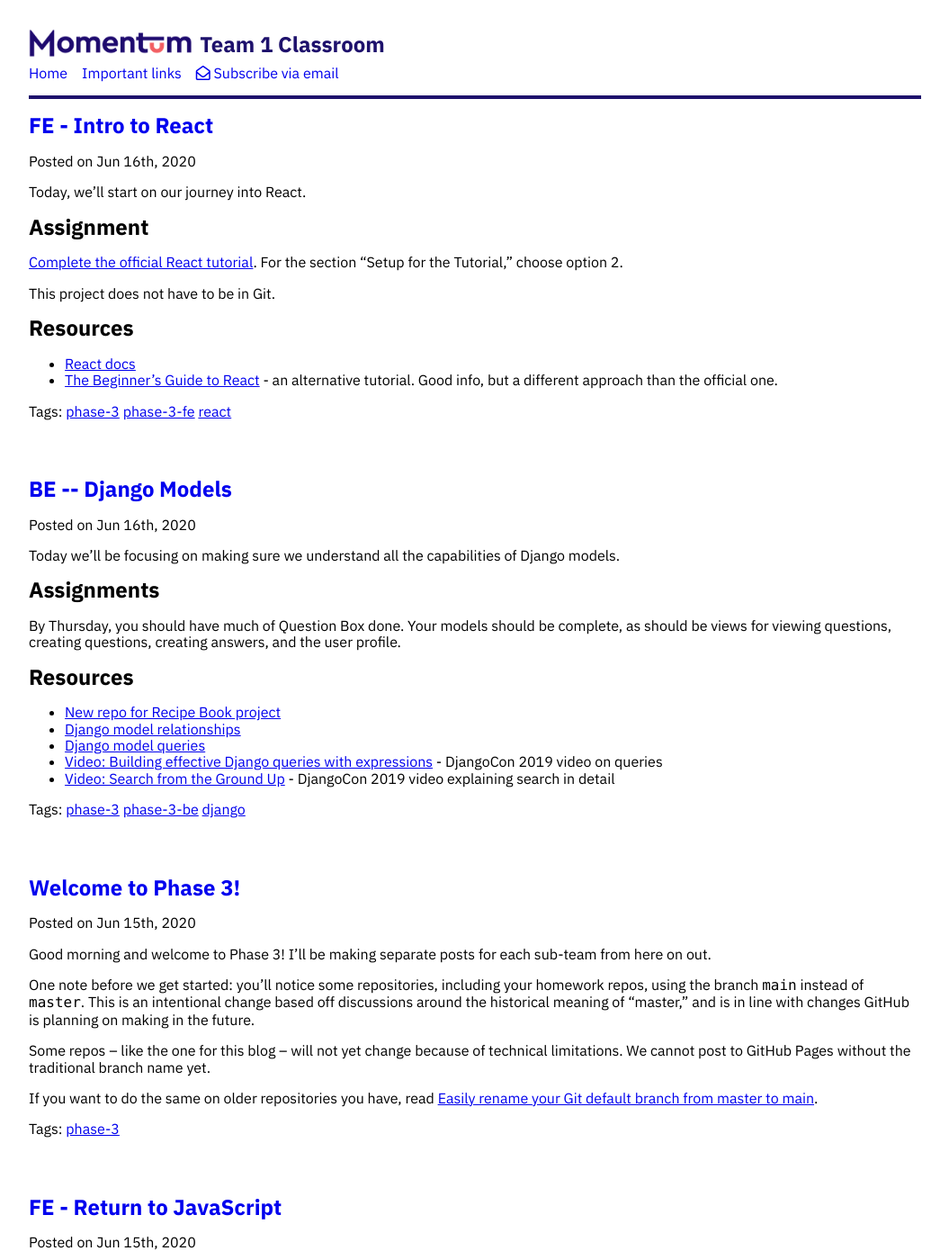
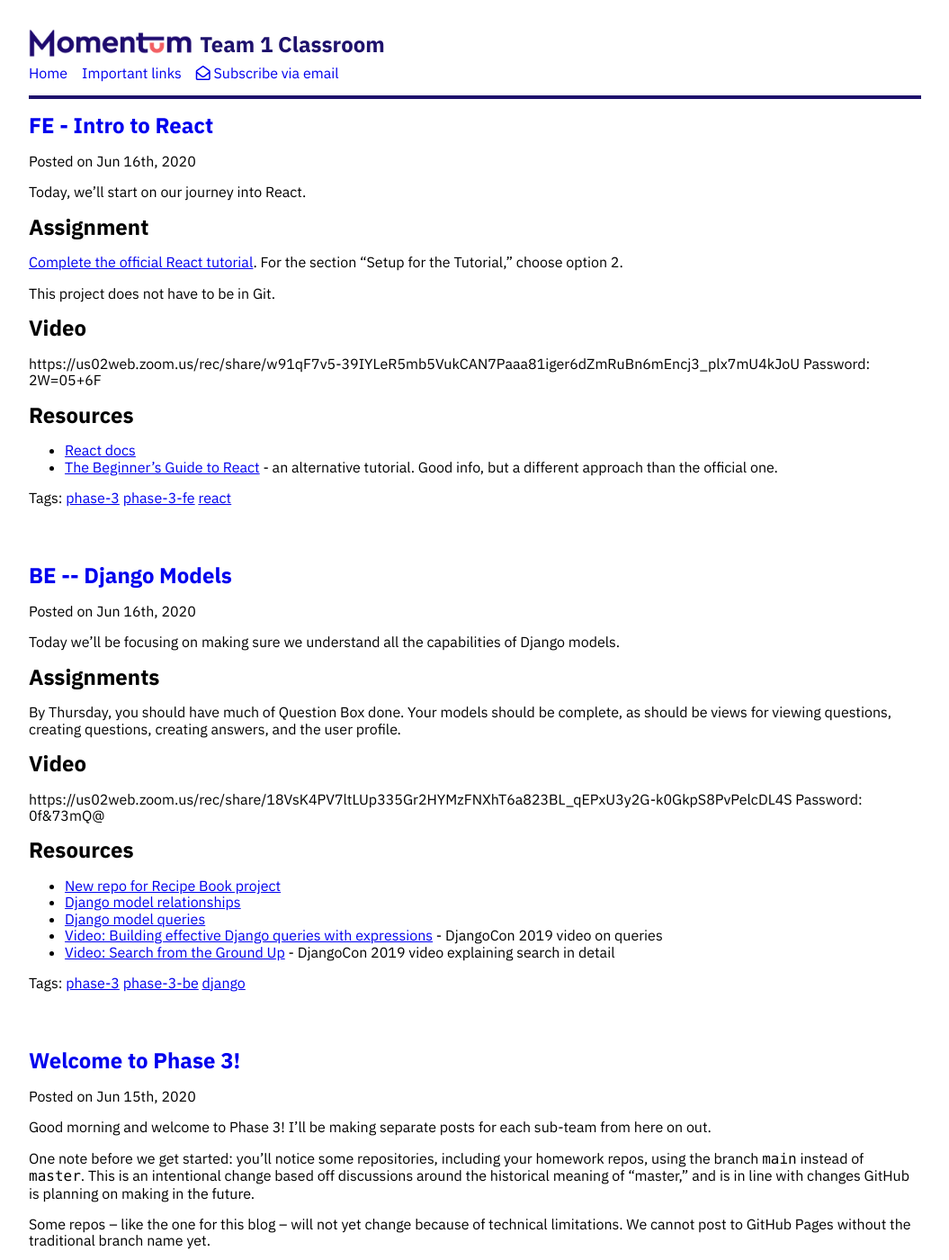
Before and after one commit to Momentum-Morehouse-2/Momentum-Morehouse-2.github.io, a Jekyll site: the page built from index.html, in a window 1280 px wide and 1400 px high. Shown: the whole window at 90% size, without its empty margins (112-1167 px from the left). Built offline with Jekyll 4.4.1, drawn with Linux system fonts in a browser that asks for light colours; nearby versions of some CDN libraries; the list of posts is cut into pages by our own code.

Commit message:
Add videos

```diff
--- a/_posts/2020-06-16-be-django-models.md
+++ b/_posts/2020-06-16-be-django-models.md
@@ -10,6 +10,10 @@ Today we'll be focusing on making sure we understand all the capabilities of Dja
 
 By Thursday, you should have much of Question Box done. Your models should be complete, as should be views for viewing questions, creating questions, creating answers, and the user profile.
 
+## Video
+
+https://us02web.zoom.us/rec/share/18VsK4PV7ltLUp335Gr2HYMzFNXhT6a823BL_qEPxU3y2G-k0GkpS8PvPelcDL4S Password: 0f&73mQ@
+
 ## Resources
 
 - [New repo for Recipe Book project](https://github.com/momentum-team-1/example--django-recipes/)
--- a/_posts/2020-06-16-intro-to-react.md
+++ b/_posts/2020-06-16-intro-to-react.md
@@ -12,6 +12,10 @@ Today, we'll start on our journey into React.
 
 This project does not have to be in Git.
 
+## Video
+
+https://us02web.zoom.us/rec/share/w91qF7v5-39IYLeR5mb5VukCAN7Paaa81iger6dZmRuBn6mEncj3_plx7mU4kJoU Password: 2W=05+6F
+
 ## Resources
 
 - [React docs](https://reactjs.org/docs/getting-started.html)
```
